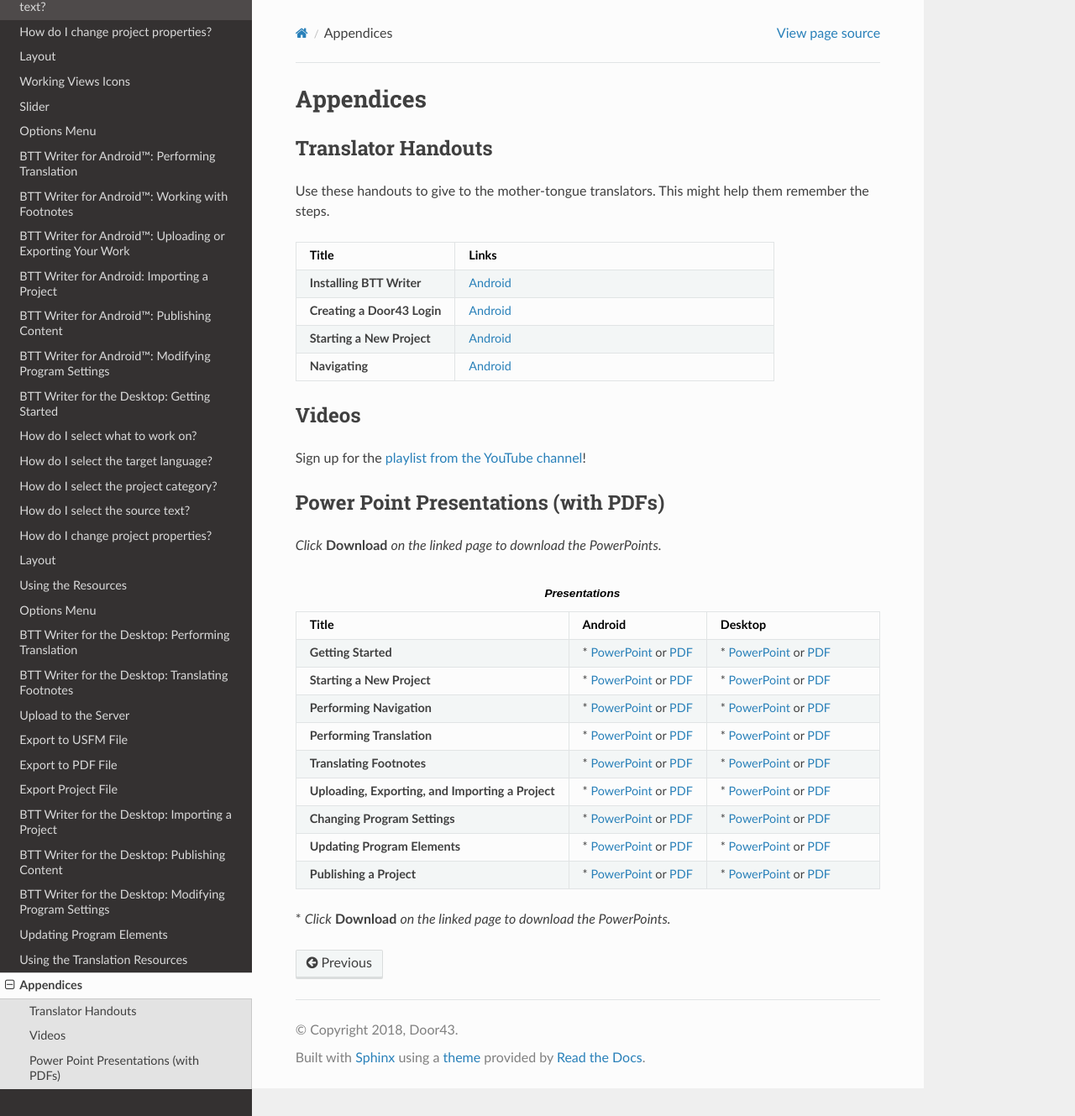
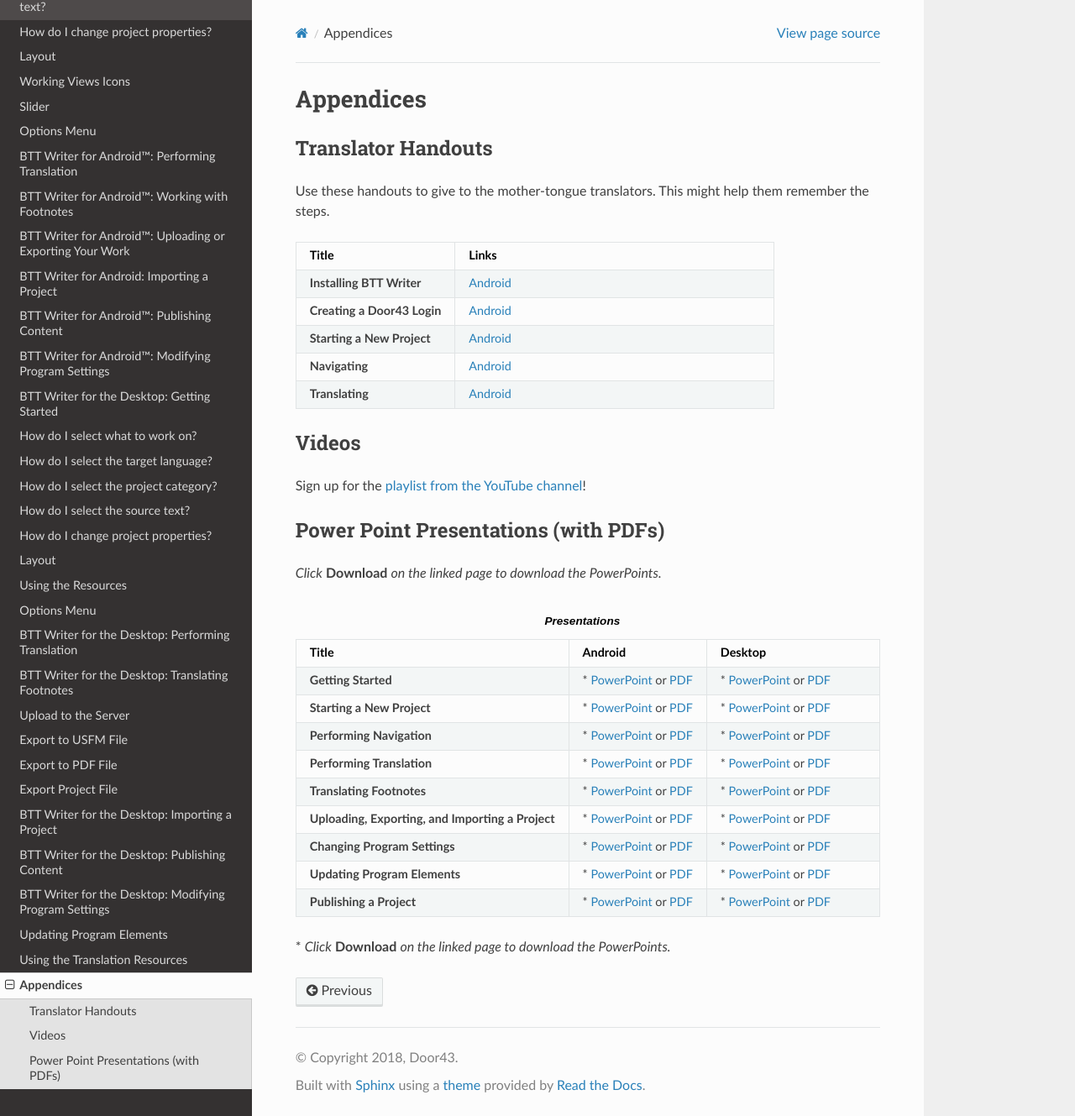
Before and after one commit to mondele/btt-writer-docs, a Sphinx documentation site: the page built from docs/Appendix.rst, in a window 1280 px wide and 1329 px high. Shown: the whole window at 84% size. Built offline with Sphinx 7.4.7 and the Read the Docs theme 2.0.0, drawn with Linux system fonts in a browser that asks for light colours; pages that are not in the unit, such as notebooks, are missing from menus.

Commit message:
Update Appendix.rst

```diff
--- a/docs/Appendix.rst
+++ b/docs/Appendix.rst
@@ -14,16 +14,20 @@
      - Links
 
    * - **Installing BTT Writer**
-     - `Android <https://github.com/unfoldingWord-dev/translationStudio-Info/blob/master/docs/AtS_Install_Handout.pdf>`_
+     - `Android <https://github.com/WycliffeAssociates/btt-writer-docs/blob/master/docs/A_BTTWriter_Install_Handout.pdf>`_
 
    * - **Creating a Door43 Login**
-     - `Android <https://github.com/unfoldingWord-dev/translationStudio-Info/blob/master/docs/AtS_Login_Handout.pdf>`_
+     - `Android <https://github.com/WycliffeAssociates/btt-writer-docs/blob/master/docs/A_BTTWriter_Login_Handout.pdf>`_
 
    * - **Starting a New Project**
-     - `Android <https://github.com/unfoldingWord-dev/translationStudio-Info/blob/master/docs/AtS_NewProject_Handout.pdf>`_
+     - `Android <https://github.com/WycliffeAssociates/btt-writer-docs/blob/master/docs/A_BTTWriter_NewProject_Handout.pdf>`_
 
    * - **Navigating**
-     - `Android <https://github.com/unfoldingWord-dev/translationStudio-Info/blob/master/docs/AtS_Navigation_Handout.pdf>`_
+     - `Android <https://github.com/WycliffeAssociates/btt-writer-docs/blob/master/docs/A_BTTWriter_Navigation_Handout.pdf>`_
+
+   * - **Translating**
+     - `Android <https://github.com/WycliffeAssociates/btt-writer-docs/blob/master/docs/A_BTTWriter_Translation_Handout.pdf>`_
+
 
 Videos
 -------
```
